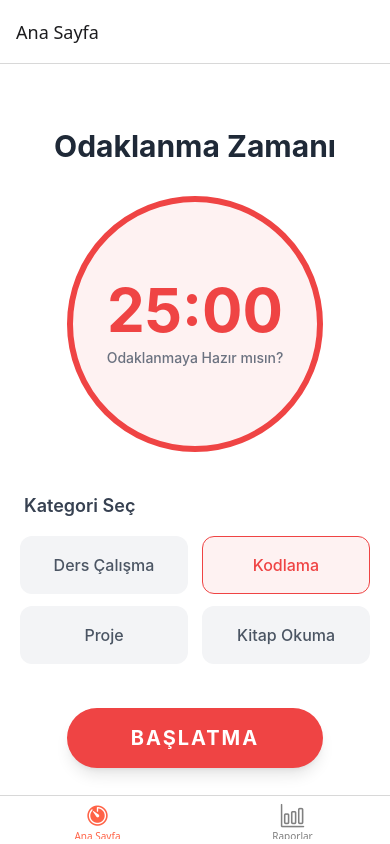
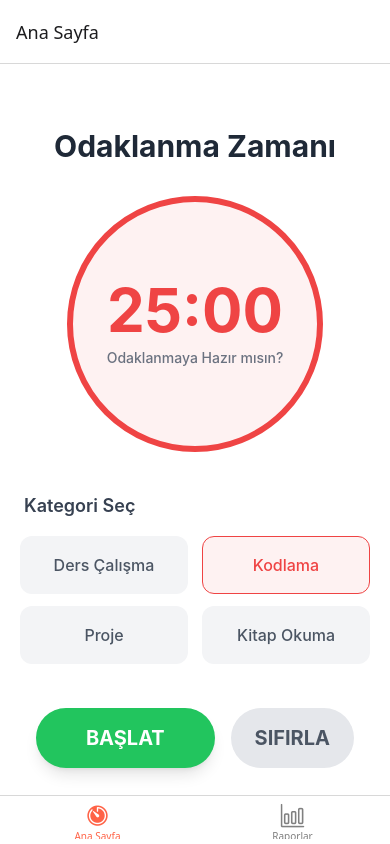
Before and after one commit to Metehanglsr/Mobil-Programlama, a React Native app in the folder FocusApp/: screen / in a window 390 px wide. Built offline with nearby package versions, Linux system fonts and the light colour scheme.

Commit message:
zamanlayici kodlandi

```diff
--- a/FocusApp/src/screens/HomeScreen.js
+++ b/FocusApp/src/screens/HomeScreen.js
@@ -1,23 +1,64 @@
-import React, { useState } from 'react';
-import { View, Text, TouchableOpacity } from 'react-native';
+import React, { useState, useEffect } from "react";
+import { View, Text, TouchableOpacity, Alert } from "react-native";
 
 export default function HomeScreen() {
-  const [selectedCategory, setSelectedCategory] = useState('Kodlama');
-  const categories = ['Ders Çalışma', 'Kodlama', 'Proje', 'Kitap Okuma'];
+  const [selectedCategory, setSelectedCategory] = useState("Kodlama");
+
+  const [timeLeft, setTimeLeft] = useState(25 * 60);
+  const [isActive, setIsActive] = useState(false);
+
+  const categories = ["Ders Çalışma", "Kodlama", "Proje", "Kitap Okuma"];
+
+  useEffect(() => {
+    let interval = null;
+
+    if (isActive && timeLeft > 0) {
+      interval = setInterval(() => {
+        setTimeLeft((prevTime) => prevTime - 1);
+      }, 1000);
+    } else if (timeLeft === 0) {
+      setIsActive(false);
+      Alert.alert("Tebrikler!", "Odaklanma seansı tamamlandı! 🎉");
+    }
+
+    return () => clearInterval(interval);
+  }, [isActive, timeLeft]);
+
+  const startTimer = () => {
+    setIsActive(true);
+  };
+
+  const pauseTimer = () => {
+    setIsActive(false);
+  };
+
+  const resetTimer = () => {
+    setIsActive(false);
+    setTimeLeft(25 * 60);
+  };
+
+  const formatTime = (seconds) => {
+    const mins = Math.floor(seconds / 60);
+    const secs = seconds % 60;
+    return `${mins < 10 ? "0" + mins : mins}:${secs < 10 ? "0" + secs : secs}`;
+  };
 
   return (
     <View className="flex-1 bg-white items-center pt-16 px-5">
-
       <Text className="text-3xl font-bold mb-8 text-gray-800">
         Odaklanma Zamanı
       </Text>
 
-      <View className="items-center mb-10 p-8 rounded-full border-[6px] border-red-500 w-64 h-64 justify-center bg-red-50">
-        <Text className="text-6xl font-bold text-red-500">
-          25:00
+      <View
+        className={`items-center mb-10 p-8 rounded-full border-[6px] w-64 h-64 justify-center ${isActive ? "border-green-500 bg-green-50" : "border-red-500 bg-red-50"}`}
+      >
+        <Text
+          className={`text-6xl font-bold ${isActive ? "text-green-600" : "text-red-500"}`}
+        >
+          {formatTime(timeLeft)}
         </Text>
         <Text className="text-sm text-gray-500 mt-2 font-medium">
-          Odaklanmaya Hazır mısın?
+          {isActive ? "Hadi Bakalım, Odaklan!" : "Odaklanmaya Hazır mısın?"}
         </Text>
       </View>
 
@@ -26,35 +67,58 @@ export default function HomeScreen() {
       </Text>
 
       <View className="flex-row flex-wrap justify-between w-full mb-8">
-        {categories.map((category) => (
+        {categories.map((category) => {
+          const isLocked = isActive || timeLeft !== 25 * 60;
+
+          return (
             <TouchableOpacity
               key={category}
               onPress={() => setSelectedCategory(category)}
+              disabled={isLocked}
               className={`w-[48%] py-4 rounded-xl items-center mb-3 border ${
                 selectedCategory === category
-                ? 'bg-red-50 border-red-500'
-                : 'bg-gray-100 border-transparent'
-            }`}
+                  ? "bg-red-50 border-red-500"
+                  : "bg-gray-100 border-transparent"
+              } ${isLocked ? "opacity-40" : "opacity-100"}`}
             >
               <Text
                 className={`text-base font-medium ${
-                selectedCategory === category ? 'text-red-500 font-bold' : 'text-gray-600'
+                  selectedCategory === category
+                    ? "text-red-500 font-bold"
+                    : "text-gray-600"
                 }`}
               >
                 {category}
               </Text>
             </TouchableOpacity>
-        ))}
+          );
+        })}
       </View>
 
+      <View className="flex-row justify-between w-full px-4">
+        {!isActive ? (
           <TouchableOpacity
-        className="bg-red-500 py-4 px-16 rounded-full shadow-lg active:bg-red-600"
+            onPress={startTimer}
+            className="flex-1 bg-green-500 py-4 rounded-full shadow-lg mr-2 items-center"
           >
-        <Text className="text-white text-xl font-bold tracking-widest">
-          BAŞLATMA
-        </Text>
+            <Text className="text-white text-xl font-bold">BAŞLAT</Text>
           </TouchableOpacity>
+        ) : (
+          <TouchableOpacity
+            onPress={pauseTimer}
+            className="flex-1 bg-yellow-500 py-4 rounded-full shadow-lg mr-2 items-center"
+          >
+            <Text className="text-white text-xl font-bold">DURAKLAT</Text>
+          </TouchableOpacity>
+        )}
 
+        <TouchableOpacity
+          onPress={resetTimer}
+          className="bg-gray-200 py-4 px-6 rounded-full items-center ml-2"
+        >
+          <Text className="text-gray-600 text-xl font-bold">SIFIRLA</Text>
+        </TouchableOpacity>
+      </View>
     </View>
   );
 }
```
Lines whose indentation alone changed are shown as unchanged.
